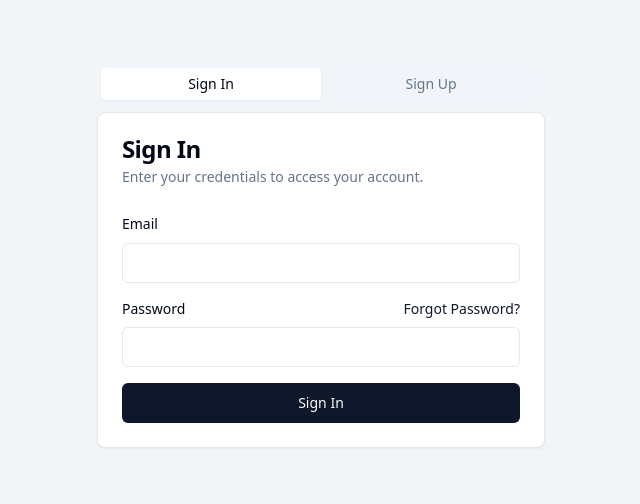
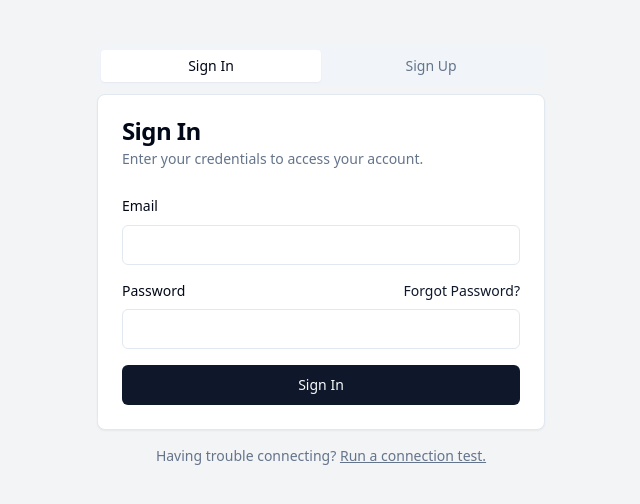
Before and after one commit to Ripondxn/dyad_Project, a React (Vite) app: page /login in a window 1280 px wide. Shown: the part 144-648 px from the top of the page, without its empty margins (319-959 px from the left). Built offline with nearby package versions, Linux system fonts and the light colour scheme; no server answers.

Commit message:
[dyad] Add health check link to login page - wrote 2 file(s) + extra files edited outside of Dyad

```diff
--- a/src/pages/Login.tsx
+++ b/src/pages/Login.tsx
@@ -1,6 +1,6 @@
 import { useState } from 'react';
 import { supabase } from '@/integrations/supabase/client';
-import { useNavigate } from 'react-router-dom';
+import { useNavigate, Link } from 'react-router-dom';
 import { useForm } from 'react-hook-form';
 import { zodResolver } from '@hookform/resolvers/zod';
 import * as z from 'zod';
@@ -259,6 +259,12 @@ const Login = () => {
             </Card>
           </TabsContent>
         </Tabs>
+        <div className="text-center mt-4 text-sm text-muted-foreground">
+          Having trouble connecting?{' '}
+          <Link to="/health" className="underline hover:text-primary">
+            Run a connection test.
+          </Link>
+        </div>
       </div>
     </div>
   );
```
